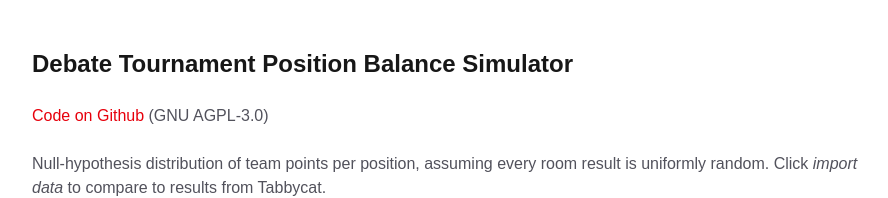
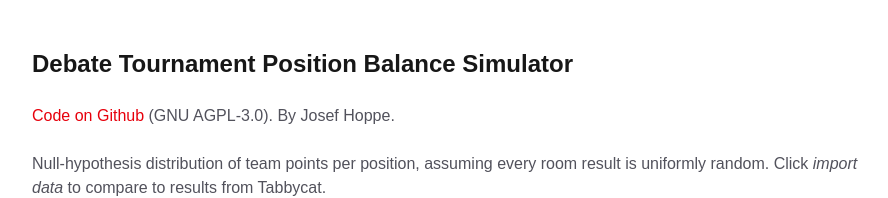
Before and after one commit to josefhoppe/debating-balance, a Next.js app: page / in a window 1280 px wide. Shown: the top 198 px of the page, without its empty margins (184-1072 px from the left). Built offline with nearby package versions, Linux system fonts and the light colour scheme.

Commit message:
add link to website

```diff
--- a/app/page.tsx
+++ b/app/page.tsx
@@ -5,7 +5,7 @@ export default function Home() {
     <main className="flex flex-col flex-1 w-full max-w-4xl mx-auto gap-6 py-12 px-6">
       <h1 className="text-2xl font-semibold">Debate Tournament Position Balance Simulator</h1>
       <p className="text-zinc-600 dark:text-zinc-400">
-        <a href='https://github.com/josefhoppe/debating-balance/' className='text-red-600'>Code on Github</a> (GNU AGPL-3.0)
+        <a href='https://github.com/josefhoppe/debating-balance/' className='text-red-600'>Code on Github</a> (GNU AGPL-3.0). By <a href='https://hoppe.io'>Josef Hoppe</a>.
       </p>
       <p className="text-zinc-600 dark:text-zinc-400">
         Null-hypothesis distribution of team points per position, assuming every room result is
```
